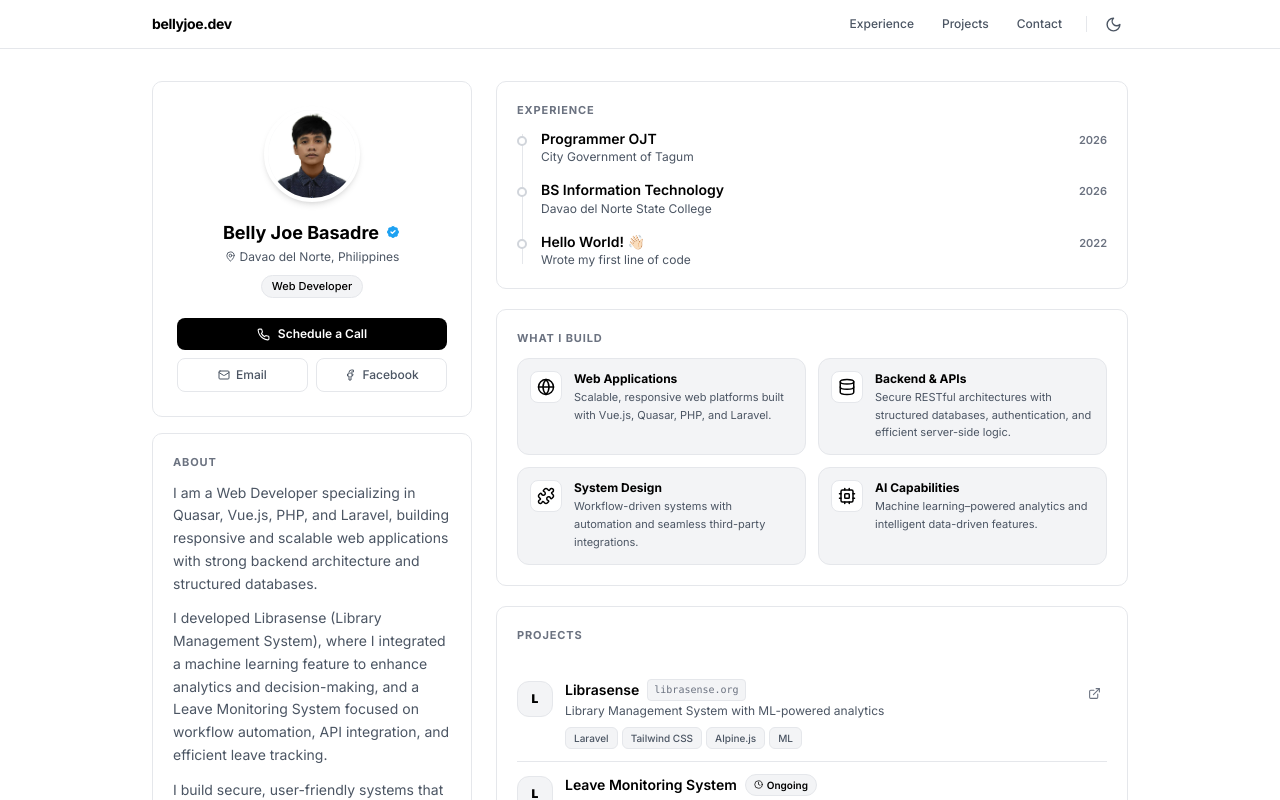
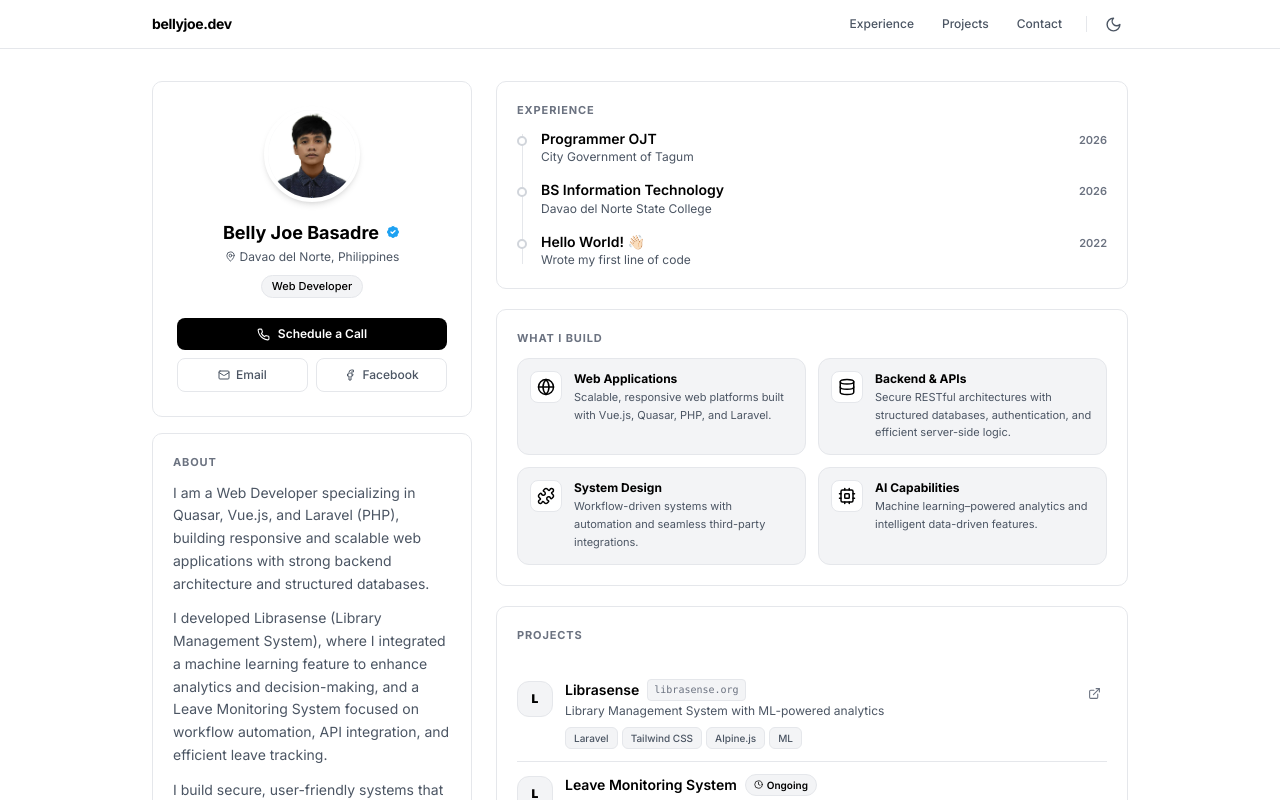
Before and after one commit to bJOE2001/Portfolio, a Next.js app: page / in a window 1280 px wide. Shown: the top 800 px of the page. Built offline with nearby package versions, Linux system fonts and the light colour scheme.

Commit message:
fix: clarify technology stack in portfolio bio
Updated the bio to specify Laravel as part of the PHP stack, enhancing clarity on the technologies used.

```diff
--- a/data/portfolio.ts
+++ b/data/portfolio.ts
@@ -19,7 +19,7 @@ export const profile = {
   callLink: "https://calendly.com/basadre-bellyjoe/30min",
   facebookLink: "https://www.facebook.com/bellyjoe.official",
   bio: [
-    "I am a Web Developer specializing in Quasar, Vue.js, PHP, and Laravel, building responsive and scalable web applications with strong backend architecture and structured databases.",
+    "I am a Web Developer specializing in Quasar, Vue.js, and Laravel (PHP), building responsive and scalable web applications with strong backend architecture and structured databases.",
     "I developed Librasense (Library Management System), where I integrated a machine learning feature to enhance analytics and decision-making, and a Leave Monitoring System focused on workflow automation, API integration, and efficient leave tracking.",
     "I build secure, user-friendly systems that go beyond basic CRUD and deliver real operational value.",
   ],
```
